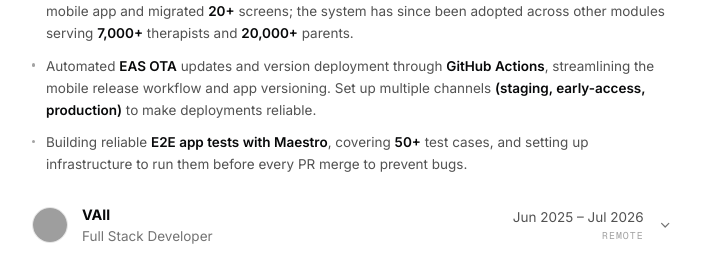
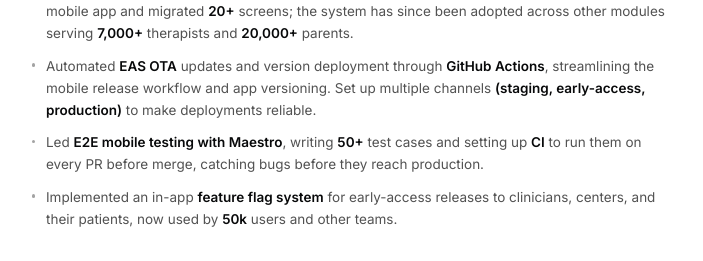
Before and after one commit to its-rajesh-smp/simple-portfolio, a Next.js app: page / in a window 1280 px wide. Shown: the part 1500-1761 px from the top of the page, without its empty margins (288-991 px from the left). Built offline with nearby package versions, Linux system fonts and the light colour scheme; no server answers; grey boxes are pictures that could not be loaded.

Commit message:
feat: enhance E2E testing and implement feature flag system for improved release management

```diff
--- a/src/data/portfolio.ts
+++ b/src/data/portfolio.ts
@@ -120,7 +120,8 @@ export const EXPERIENCES: Experience[] = [
     highlights: [
       "Established a reusable **design system** and **design skill** for the Ocean Friends **React Native** based mobile app and migrated **20+** screens; the system has since been adopted across other modules serving **7,000+** therapists and **20,000+** parents.",
       "Automated **EAS OTA** updates and version deployment through **GitHub Actions**, streamlining the mobile release workflow and app versioning. Set up multiple channels **(staging, early-access, production)** to make deployments reliable.",
-      "Building reliable **E2E app tests with Maestro**, covering **50+** test cases, and setting up infrastructure to run them before every PR merge to prevent bugs.",
+      "Led **E2E mobile testing with Maestro**, writing **50+** test cases and setting up **CI** to run them on every PR before merge, catching bugs before they reach production.",
+      "Implemented an in-app **feature flag system** for early-access releases to clinicians, centers, and their patients, now used by **50k** users and other teams.",
     ],
   },
   {
```
